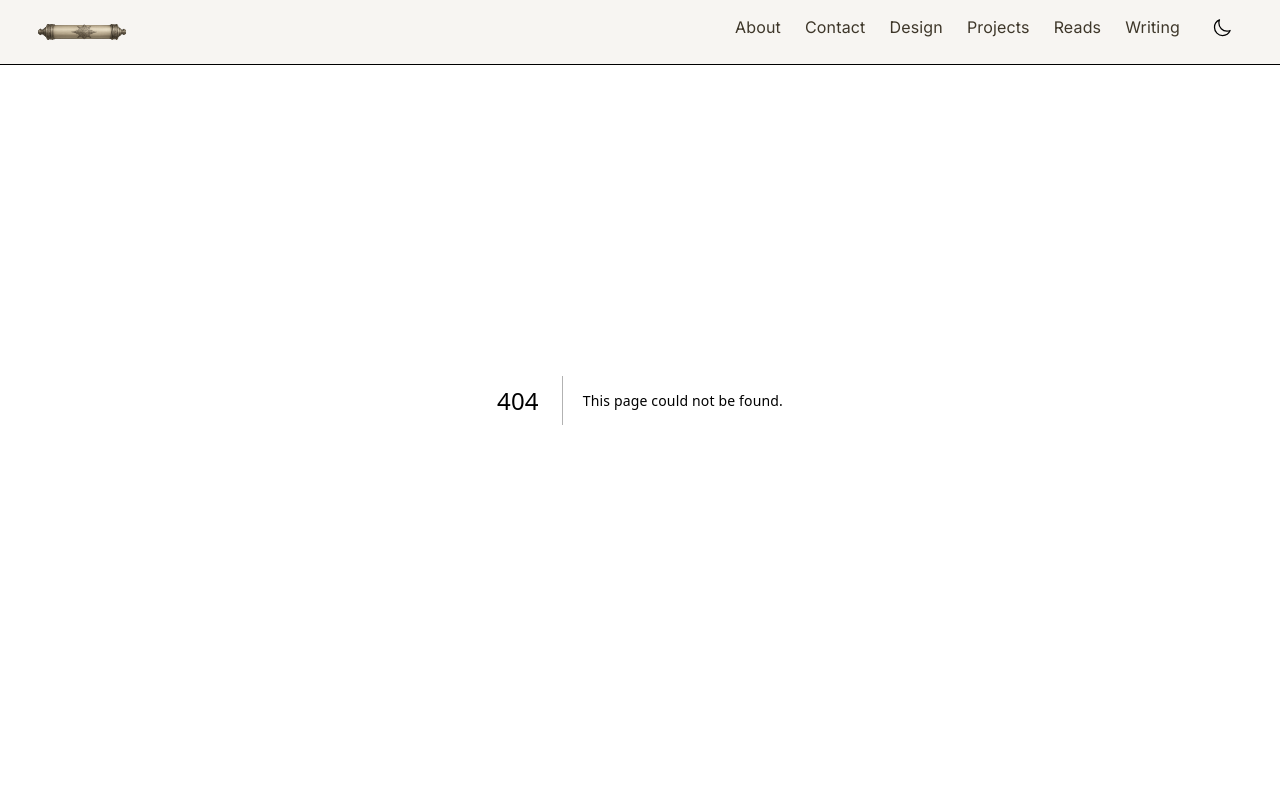
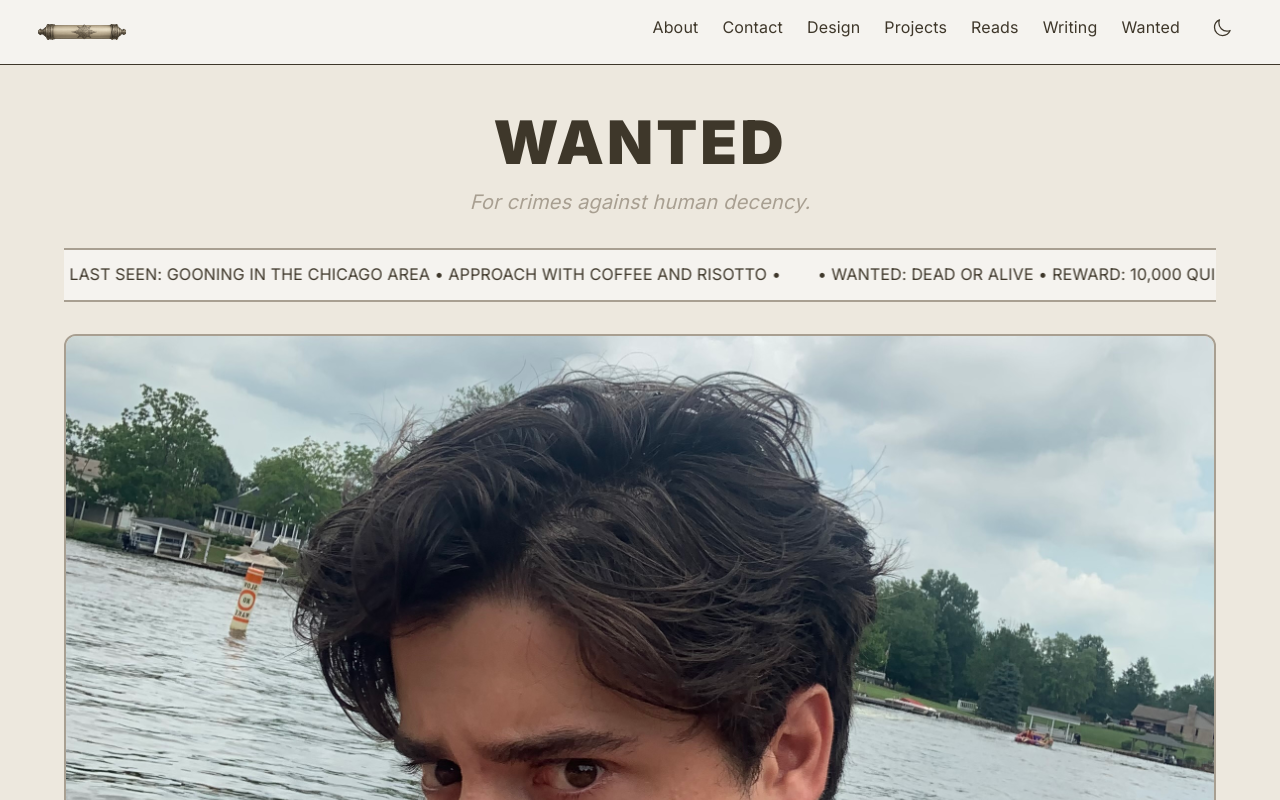
Before and after one commit to briansproule20/Portfolio-Website-Practice, a Next.js app: page /wanted in a window 1280 px wide. Before the commit this address had no page. Shown: the top 800 px of the page. Built offline with nearby package versions, Linux system fonts and the light colour scheme.

Commit message:
feat: Add Wanted page with scrolling ticker and photo

```diff
--- a/app/components/Header.tsx
+++ b/app/components/Header.tsx
@@ -30,6 +30,9 @@ export default function Header() {
               <Link href="/writing" className="text-foreground hover:text-accent transition-colors whitespace-nowrap">
                 Writing
               </Link>
+              <Link href="/wanted" className="text-foreground hover:text-accent transition-colors whitespace-nowrap">
+                Wanted
+              </Link>
               <ThemeToggle />
             </div>
           </nav>
--- a/app/globals.css
+++ b/app/globals.css
@@ -1,4 +1,8 @@
 @import "tailwindcss";
+
+@tailwind base;
+@tailwind components;
+@tailwind utilities;
 
 :root {
   --background: #f5f3ef; /* light beige */
@@ -31,10 +35,6 @@ body {
   line-height: 1.6;
 }
 
-@tailwind base;
-@tailwind components;
-@tailwind utilities;
-
 @layer utilities {
   .scrollbar-hide {
     -ms-overflow-style: none;  /* IE and Edge */
@@ -45,3 +45,17 @@ body {
     display: none;  /* Chrome, Safari and Opera */
   }
 }
+
+@keyframes ticker {
+  0% {
+    transform: translateX(0);
+  }
+  100% {
+    transform: translateX(-50%);
+  }
+}
+
+.animate-ticker {
+  animation: ticker 30s linear infinite;
+  will-change: transform;
+}
--- /dev/null
+++ b/app/wanted/page.tsx
@@ -0,0 +1,50 @@
+'use client';
+
+import Image from 'next/image';
+
+export default function Wanted() {
+  const tickerText = "• WANTED: DEAD OR ALIVE • REWARD: 10,000 QUID • LAST SEEN: GOONING IN THE CHICAGO AREA • APPROACH WITH COFFEE AND RISOTTO • ";
+
+  return (
+    <div className="min-h-screen flex flex-col bg-[var(--background)] text-[var(--foreground)]">
+      <section className="bg-[var(--card)] py-12 px-4 mt-16">
+        <div className="max-w-6xl mx-auto space-y-8">
+          {/* Title and Subtitle */}
+          <div className="text-center space-y-4">
+            <h2 className="text-6xl font-black mb-4 text-[var(--foreground)] uppercase tracking-wider">
+              Wanted
+            </h2>
+            <p className="text-xl text-[var(--accent)] italic">
+              For crimes against human decency.
+            </p>
+          </div>
+
+          {/* Scrolling Ticker */}
+          <div className="bg-[var(--background)] border-y-2 border-[var(--accent)] py-3 overflow-hidden whitespace-nowrap">
+            <div className="animate-ticker inline-block">
+              {[...Array(4)].map((_, i) => (
+                <span key={i} className="mx-4">{tickerText}</span>
+              ))}
+            </div>
+          </div>
+
+          {/* Image */}
+          <div className="relative aspect-[16/10] w-full overflow-hidden rounded-xl border-2 border-[var(--accent)]">
+            <Image
+              src="/wanted.jpeg"
+              alt="Wanted"
+              fill
+              className="object-cover object-[center_65%]"
+              priority
+            />
+          </div>
+        </div>
+      </section>
+
+      {/* Footer */}
+      <footer className="w-full py-6 text-center text-[var(--accent)] text-sm mt-auto">
+        &copy; {new Date().getFullYear()} Brian Sproule. All rights reserved.
+      </footer>
+    </div>
+  );
+}
```
Also changed, not shown: public/wanted.jpeg (added).
